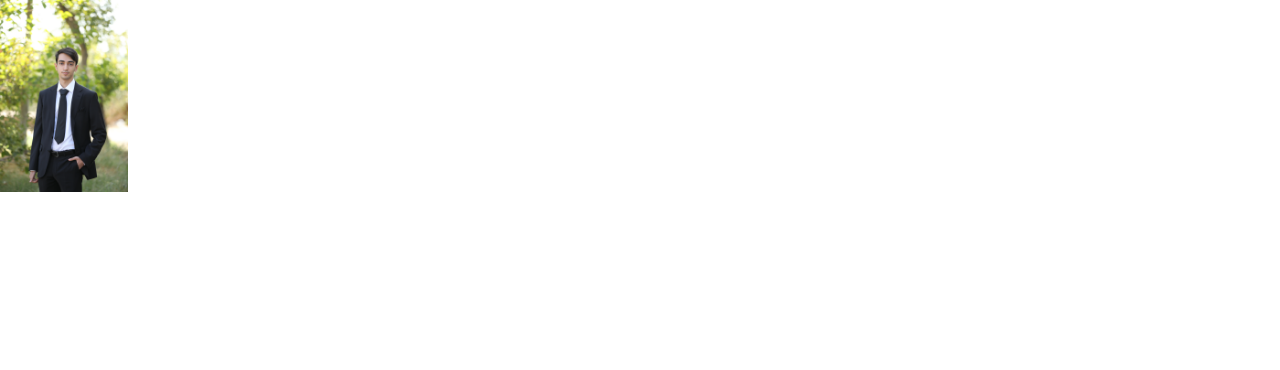
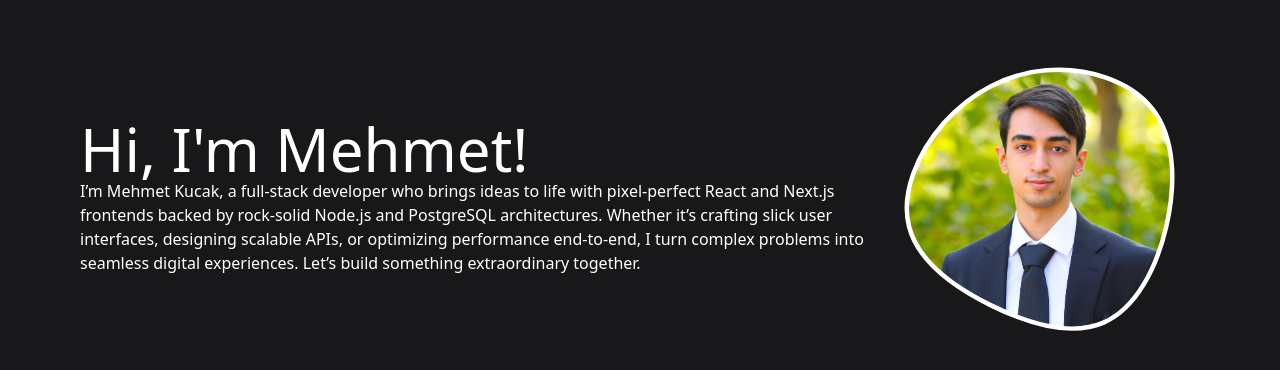
Before and after one commit to Mehmet-Kucak/my-portfolio, a Next.js app: page / in a window 1280 px wide. Shown: the top 370 px of the page. Built offline with nearby package versions, Linux system fonts and the light colour scheme.

Commit message:
Created Photo Element

```diff
--- a/src/app/globals.css
+++ b/src/app/globals.css
@@ -3,3 +3,8 @@
 * {
   margin: 0;
 }
+
+body {
+  background-color: #18181b;
+  color: #fff;
+}
--- a/src/app/page.tsx
+++ b/src/app/page.tsx
@@ -1,11 +1,32 @@
 import Image from "next/image";
+import BlobImage from "@/components/BlobImage";
 
 export default function Home() {
   return (
-    <>
-      <div className="flex w-1/10 aspect-auto">
-        <Image src="/photo.webp" alt="Photo 2" width={4480} height={6720} />
+    <main className="flex flex-col justify-center items-center px-20 py-10">
+      {/* <div className="flex w-3/5 h-auto">
+        <Image
+          src="/photo.webp"
+          alt="Photo 2"
+          width={1925}
+          height={1925}
+          className="rounded-full"
+        />
+      </div> */}
+      <div className="flex justify-between items-center">
+        <div>
+          <h1 className="text-6xl">Hi, I'm Mehmet!</h1>
+          <p>
+            I’m Mehmet Kucak, a full‑stack developer who brings ideas to life
+            with pixel‑perfect React and Next.js frontends backed by rock‑solid
+            Node.js and PostgreSQL architectures. Whether it’s crafting slick
+            user interfaces, designing scalable APIs, or optimizing performance
+            end‑to‑end, I turn complex problems into seamless digital
+            experiences. Let’s build something extraordinary together.
+          </p>
+        </div>
+        <BlobImage src="/photo.webp" alt="Photo" />
       </div>
-    </>
+    </main>
   );
 }
--- /dev/null
+++ b/src/components/BlobImage.tsx
@@ -0,0 +1,102 @@
+"use client";
+
+import React, { useState, useEffect } from "react";
+import { motion } from "framer-motion";
+
+const shapes: string[] = [
+  "M240.2 -193.6C291.2 -127.6 298.7 -28.9 277.6 63.2C256.4 155.3 206.8 240.7 135.4 271.3C64 301.9 -29 277.7 -107 235.1C-185 192.6 -248 131.8 -276.5 50.6C-305.1 -30.6 -299.1 -132.2 -247.3 -198.4C-195.5 -264.5 -97.7 -295.3 -1.6 -294C94.6 -292.8 189.2 -259.6 240.2 -193.6",
+  "M198.8 -167.5C250.9 -93.1 281.9 -10.8 268 65.5C254 141.9 195.1 212.4 122.0 244.1C48.9 275.7 -38.5 268.5 -121.3 235.1C-204.1 201.6 -282.4 142.0 -310.1 59.7C-337.7 -22.6 -314.7 -127.6 -254.5 -203.8C-194.4 -280.0 -97.2 -327.5 -12.0 -318.0C73.3 -308.5 146.6 -241.9 198.8 -167.5",
+  "M236.1 -173.7C296.1 -113.1 327.9 -15.5 308.5 70.8C289.2 157.2 218.6 232.2 131.5 274.8C44.4 317.4 -59.2 327.7 -135.8 288.3C-212.5 249.0 -262.2 160.1 -276.7 70.6C-291.1 -18.8 -270.3 -108.9 -218.3 -167.6C-166.3 -226.3 -83.1 -253.8 2.5 -255.8C88.1 -257.8 176.2 -234.2 236.1 -173.7",
+  "M241.9 -192.1C288.4 -134.7 283.6 -35.5 255.6 46.9C227.7 129.2 176.5 194.8 103.7 238.9C31.0 282.9 -63.5 305.4 -133.5 273.2C-203.4 241.0 -248.9 154.1 -270.4 61.3C-291.9 -31.5 -289.4 -130.1 -240.4 -188.2C-191.3 -246.3 -95.6 -263.8 1.0 -264.6C97.7 -265.4 195.5 -249.6 241.9 -192.1",
+  "M254.3 -200.6C313.1 -129.0 333.0 -24.2 308.2 64.7C283.4 153.7 214.0 226.9 131.9 261.8C49.8 296.7 -45.0 293.4 -122.4 255.6C-199.7 217.7 -259.8 145.4 -273.1 67.8C-286.5 -9.8 -253.2 -92.6 -199.9 -162.9C-146.6 -233.2 -73.3 -291.1 12.2 -300.9C97.7 -310.6 195.5 -272.2 254.3 -200.6",
+  "M243.8 -196.4C293.2 -132.5 294.8 -32.4 273.3 62.6C251.8 157.7 207.3 247.8 137.5 278.8C67.8 309.7 -27.1 281.6 -113.7 238.8C-200.3 196.1 -278.6 138.8 -298.2 64.6C-317.9 -9.5 -279.0 -100.5 -219.5 -166.7C-160.0 -232.9 -80.0 -274.5 8.6 -281.3C97.2 -288.2 194.4 -260.4 243.8 -196.4",
+  "M235.5 -175.7C296.5 -111.4 331.0 -14.0 313.9 75.8C296.7 165.5 227.7 247.7 143.4 282.2C59.2 316.8 -40.5 303.9 -112.7 259.4C-184.8 214.9 -229.5 138.7 -254.9 51.4C-280.3 -36.0 -286.3 -134.6 -240.6 -195.4C-194.9 -256.1 -97.5 -279.1 -5.1 -275.0C87.3 -271.0 174.6 -239.9 235.5 -175.7",
+  "M248.8 -197.7C302.0 -131.5 310.9 -29.3 289.1 65.9C267.3 161.0 214.8 249.0 139.6 282.2C64.5 315.3 -33.3 293.7 -106.0 248.0C-178.8 202.3 -226.5 132.4 -251.2 50.0C-275.8 -32.5 -277.5 -127.5 -231.8 -192.0C-186.1 -256.4 -93.0 -290.2 2.3 -292.1C97.7 -293.9 195.5 -263.9 248.8 -197.7",
+  "M235.5 -187.2C281.8 -129.7 279.8 -33.2 259.7 60.9C239.5 154.9 201.1 246.4 132.5 282.1C63.9 317.7 -34.9 297.6 -119.3 254.4C-203.8 211.2 -274.0 144.9 -297.2 62.4C-320.4 -20.2 -296.6 -118.9 -239.3 -178.9C-181.9 -238.8 -91.0 -260.0 1.8 -261.5C94.6 -262.9 189.2 -244.6 235.5 -187.2",
+  "M240.2 -193.6C291.2 -127.6 298.7 -28.9 277.6 63.2C256.4 155.3 206.8 240.7 135.4 271.3C64 301.9 -29 277.7 -107 235.1C-185 192.6 -248 131.8 -276.5 50.6C-305.1 -30.6 -299.1 -132.2 -247.3 -198.4C-195.5 -264.5 -97.7 -295.3 -1.6 -294C94.6 -292.8 189.2 -259.6 240.2 -193.6",
+];
+
+const transition = {
+  duration: shapes.length,
+  repeat: Infinity,
+  repeatType: "loop" as const,
+  ease: "linear" as const,
+};
+
+interface BlobProps {
+  src: string;
+  alt: string;
+  outline?: {
+    color: string;
+    width: number;
+  };
+}
+
+export default function Blob({
+  src,
+  alt,
+  outline = { color: "#FFFFFF", width: 10 },
+}: BlobProps) {
+  const [mounted, setMounted] = useState(false);
+  useEffect(() => void setMounted(true), []);
+
+  if (!mounted) {
+    return <img src={src} alt={alt} className="w-full h-auto" />;
+  }
+
+  return (
+    <motion.svg
+      viewBox="-350 -350 700 700"
+      xmlns="http://www.w3.org/2000/svg"
+      role="img"
+      aria-label={alt}
+      className="w-full h-auto max-w-md mx-auto"
+      whileHover={{
+        scale: 1.025,
+        transition: { duration: 0.2 },
+      }}
+      whileTap={{ scale: 1, transition: { duration: 0.2 } }}
+    >
+      <defs>
+        <filter id="blob-shadow" x="-50%" y="-50%" width="200%" height="200%">
+          <feDropShadow
+            dx="0"
+            dy="5"
+            stdDeviation="10"
+            floodColor="#ff0000"
+            floodOpacity="1"
+          />
+        </filter>
+        <clipPath id="blob-clip">
+          <motion.path
+            fill="none"
+            stroke="none"
+            animate={{ d: shapes }}
+            transition={transition}
+          />
+        </clipPath>
+      </defs>
+
+      <image
+        href={src}
+        x={-350}
+        y={-350}
+        width={700}
+        height={700}
+        preserveAspectRatio="xMidYMid slice"
+        clipPath="url(#blob-clip)"
+      />
+
+      <motion.path
+        d={shapes[0]}
+        fill="none"
+        stroke={outline.color}
+        strokeWidth={outline.width}
+        strokeLinejoin="round"
+        strokeLinecap="round"
+        animate={{ d: shapes }}
+        transition={transition}
+      />
+    </motion.svg>
+  );
+}
```
Also changed, not shown: package.json (+7 -6 lines), public/photo.webp, 1 other file (tests, documents, lock files or other folders).
